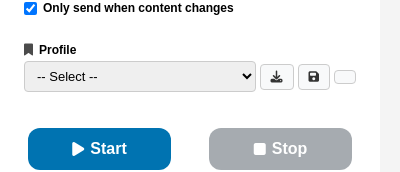
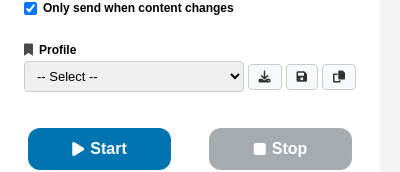
Before and after one commit to kchwistek/Page-Monitor-Chrome2N8N, a browser extension: page src/popup/popup.html in a window 400 px wide. Shown: the part 382-554 px from the top of the page. Drawn offline with Linux system fonts and the light colour scheme.

Commit message:
Fix Save As button icon - use fa-copy instead of fa-file-plus

```diff
--- a/src/popup/popup.html
+++ b/src/popup/popup.html
@@ -119,7 +119,7 @@
             <i class="fas fa-save"></i>
           </button>
           <button type="button" id="saveAsProfileBtn" class="btn-icon" title="Save as new profile">
-            <i class="fas fa-file-plus"></i>
+            <i class="fas fa-copy"></i>
           </button>
         </div>
         <div class="profile-input-row" id="saveProfileGroup" style="display: none;">
```
Also changed, not shown: .github/ISSUE_6.md (added).
